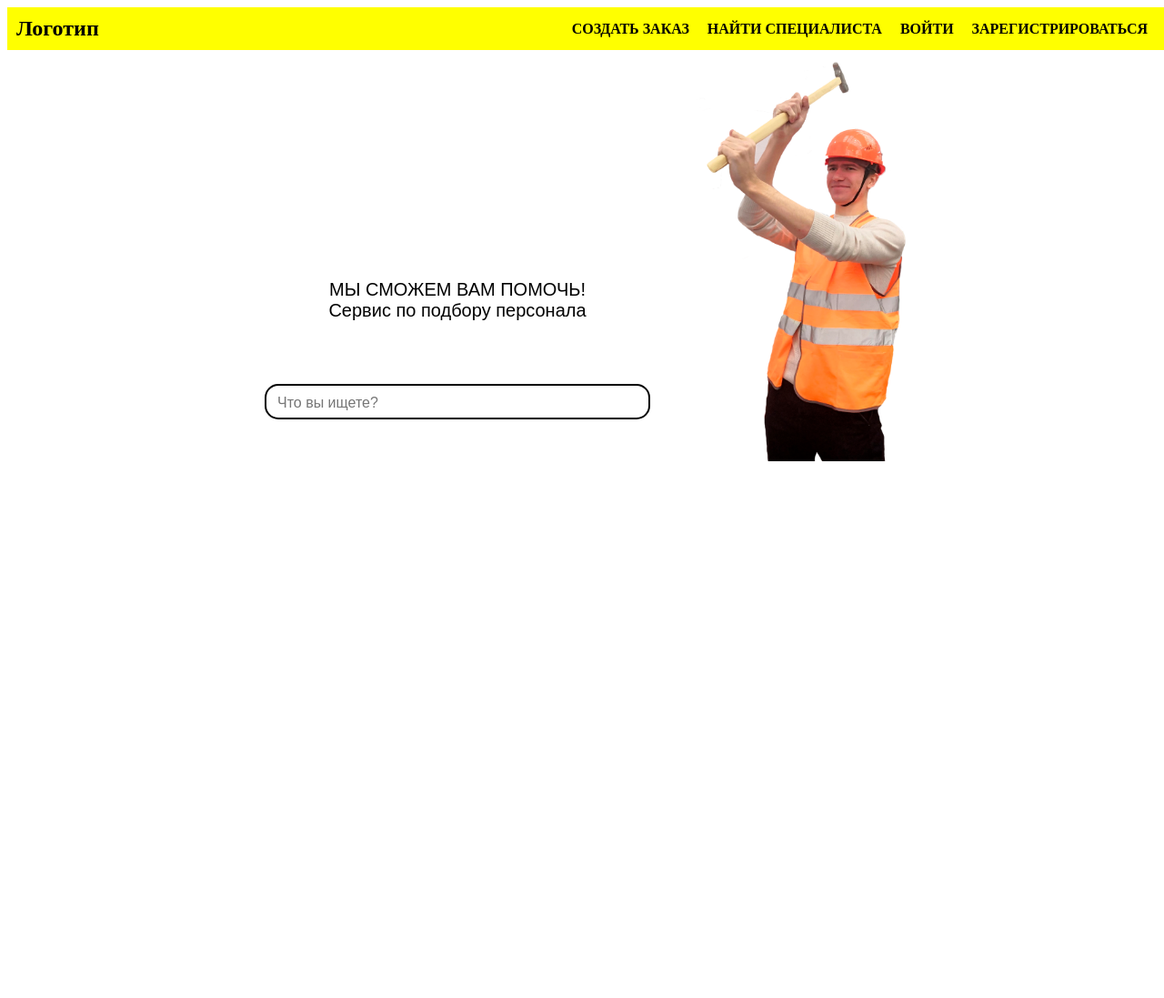
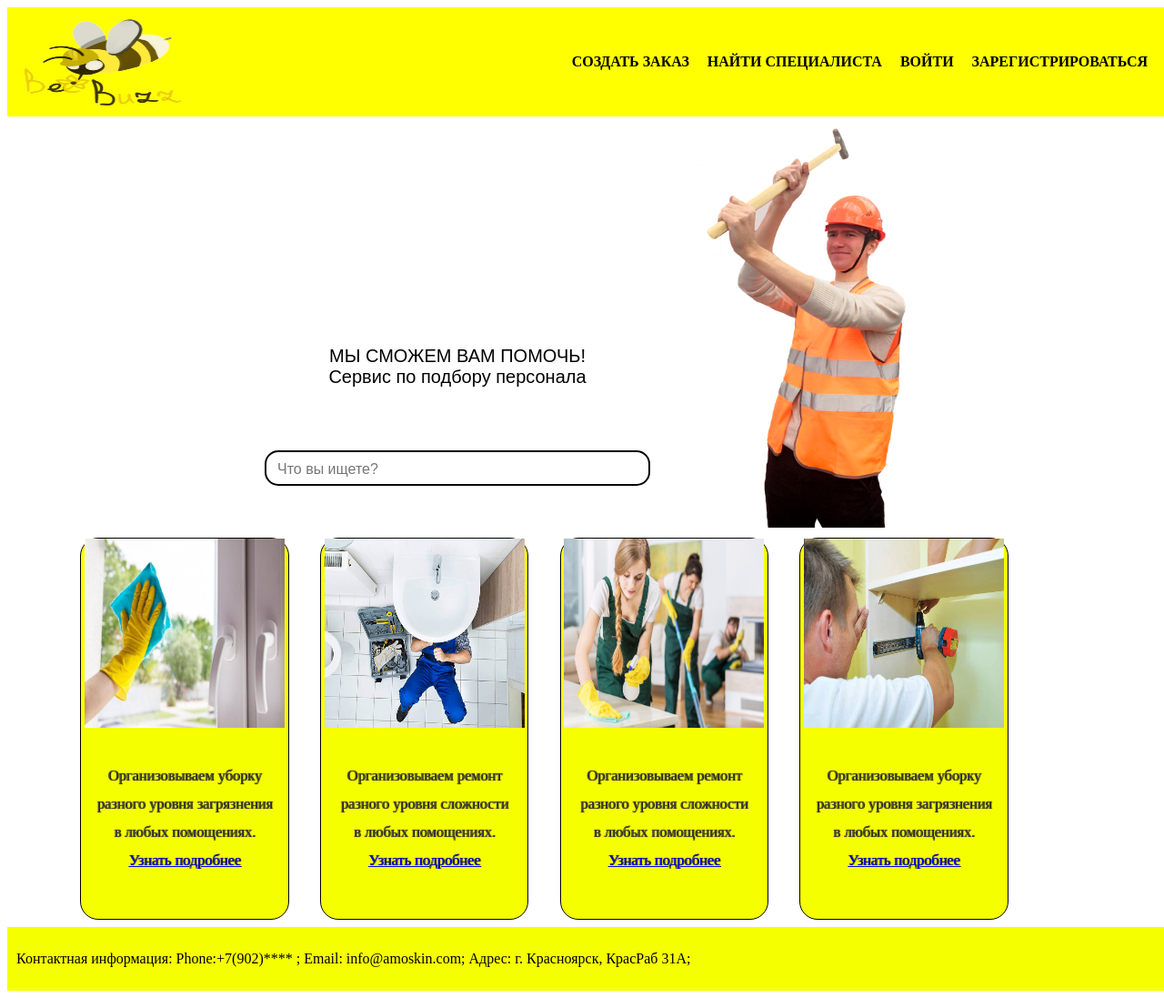
Before and after one commit to gambit515/Or_God_with_us, a Django app: page / in a window 1280 px wide. Shown: the whole page at 91% size. Before the commit the page ends 507 px from the top, so only its background shows below. Run offline with Django 4.2, Linux system fonts and the light colour scheme.

Commit message:
Прикрепил визитку

```diff
--- a/SpecialistSyte/main/static/main/css/mainsheet.css
+++ /dev/null
@@ -1,73 +0,0 @@
-header {
-  display: flex;
-  justify-content: space-between;
-  align-items: center;
-  background-color: yellow;
-  padding: 10px;
-  width: 100%;
-}
-
-.logo {
-  font-size: 24px;
-  font-weight: bold;
-  height: inherit;
-  display: flex;
-  justify-content: space-between;
-  align-items: center;
-}
-
-nav ul {
-  list-style: none;
-  margin: 0;
-  padding: 0;
-  display: flex;
-}
-
-nav li {
-  margin-right: 20px;
-}
-
-nav a {
-  color: black;
-  text-decoration: none;
-  font-weight: bold;
-  font-size: 16px;
-  text-transform: uppercase;
-}
-
-
-
-
-
-    .search-box {
-        display: flex;
-        background-color: white;
-        height: 15px;
-        width: 400px;
-        border-radius: 15px;
-        border: 2px solid black;
-        padding: 10px;
-        margin: auto;
-    }
-
-    .search-txt {
-        width: inherit;
-        height: inherit;
-        border: none;
-        outline: none;
-        background: none;
-        color: black;
-        font-size: 16px;
-        transition: .4s;
-    }
-
-    .lp {
-        width: 500px;
-        height: 200px;
-    }
-
-    .lp_lab {
-        font-size: 20px;
-        font-family: sans-serif;
-        text-align: center;
-    }
--- /dev/null
+++ b/SpecialistSyte/main/static/main/css/startsheet_1.css
@@ -0,0 +1,139 @@
+/*Фон*/
+
+/*body {
+  background-image: url("рабочие, log in.png");
+  background-repeat: no-repeat;
+  background-size: cover;
+}*/
+
+header {
+  display: flex;
+  justify-content: space-between;
+  align-items: center;
+  background-color: yellow;
+  padding: 10px;
+  width: 100%;
+}
+
+.logo {
+  width: 200px; /* установите нужную ширину */
+  height: 100px; /* установите нужную высоту */
+  /*margin: ; /* установите нужный отступ */
+}
+
+.logo img {
+  width: 100%;
+  height: 100%;
+  /*object-fit: contain;*/
+}
+
+nav ul {
+  list-style: none;
+  margin: 0;
+  padding: 0;
+  display: flex;
+}
+
+nav li {
+  margin-right: 20px;
+}
+
+nav a {
+  color: black;
+  text-decoration: none;
+  font-weight: bold;
+  font-size: 16px;
+  text-transform: uppercase;
+}
+
+
+
+
+
+.search-box {
+    display: flex;
+    background-color: white;
+    height: 15px;
+    width: 400px;
+    border-radius: 15px;
+    border: 2px solid black;
+    padding: 10px;
+    margin: auto;
+    }
+
+.search-txt {
+    width: inherit;
+    height: inherit;
+    border: none;
+    outline: none;
+    background: none;
+    color: black;
+    font-size: 16px;
+    transition: .4s;
+}
+
+.lp {
+    width: 500px;
+    height: 200px;
+}
+
+.lp_lab {
+    font-size: 20px;
+    font-family: sans-serif;
+    text-align: center;
+    }
+
+/*Блоки*/
+   .about{
+  color:#eb3f00;
+  text-shadow: 1px 0 1px #000;
+  text-align:center; /* позиционирование текста */
+  padding: 0.5em 0em; /* отступы для текста */
+ }
+.wrap_about{
+  width: 90%; /* занимаемая ширина блоков по отношению к браузеру */
+  margin: 0 auto; /* расположение секций по центру */
+ }
+.grid{
+  width: 20%; /* ширина белого блока */
+  float: left; /* выстраивание в ряд трех белых блоков */
+  background-color: #f6ff00; /* цвет блока */
+  border-radius: 20px; /*Закругленные края блока*/
+  margin: 0 1.5% 0 1.5%; /* отступы для белых блоков */
+  border: 1px solid black;
+  min-height: 300px; /* минимальная высота белых блоков */
+ }
+
+.grid p { /* значения свойств для параграфа белого блока */
+  color: #444444;
+  font-size: 1.02em;
+  text-align: center;
+  padding: 1em 1em 2em 1em;
+  line-height: 1.9em;
+ }
+ .grid > h3 > p> a {
+  background: #eb3f00;
+  color: #ffffff;
+  text-decoration: none;
+  -webkit-transition: 0.9s;  /*плавный переход*/
+  -moz-transition: 0.9s;
+  -o-transition: 0.9s;
+  transition: 0.9s;
+
+}
+
+.clear{ clear:both;} /* отмена float */
+
+
+
+ /*Подвал с детьми*/
+.podval {
+
+  background-color: #f6ff00;
+  margin: 0 auto;
+  display: flex;
+  max-width: 100%;
+  padding: 10px;
+  width: 100%;
+
+}
--- a/SpecialistSyte/main/templates/main/startsheet.html
+++ b/SpecialistSyte/main/templates/main/startsheet.html
@@ -5,13 +5,17 @@
 		<meta charset="UTF-8">
 	<link href='http://fonts.googleapis.com/css?family=Lato:100,300,400,700,900'
 	rel='stylesheet' type='text/css'>
-	<link href="{% static 'main/css/mainsheet.css' %}" rel="stylesheet" type="text/css" media="all" />
+	<link href="{% static 'main/css/startsheet_1.css' %}" rel="stylesheet" type="text/css" media="all" />
 	<meta name="viewport" content="width=device-width, initial-scale=1.0">
 	<link rel="stylesheet" type="style.css" >
+	 <link rel="icon" href="{% static 'main/images/startsheet_1.ico' %}" type="image/x-icon">
 		<title>BeeBuzz</title>
 
+
 <header>
-  <div class="logo">Логотип</div>
+ <div class="logo">
+  <a href="{% url 'main' %}"><img src="{% static 'main/images/startsheet_2.png' %}"alt=""/></a>
+</div>
   <nav>
     <ul>
       	<li><a href="#">Создать заказ</a></li>
@@ -39,10 +43,39 @@
 				</td>
 				<td>
 					<div class="image-vd">
-						<img src="{% static 'main/images/mainsheet_1.png' %}" width="270" align="right">
+						<img src="{% static 'main/images/startsheet_3.png' %}" width="270" align="right">
 					</div>
 				</td>
 			</tr>
 		</table>
+
+
+<section class="about">
+<div class="wrap_about">
+
+<article class="grid">
+  <img src="{% static 'main/images/startsheet_4.jpeg' %}" width="220px" height="208px" alt="">
+    <p>Организовываем уборку разного уровня загрязнения в любых помощениях. <a href="#"> Узнать подробнее</a></p>
+</article>
+<article class="grid">
+  <img  src="{% static 'main/images/startsheet_5.jpg' %}" width="220px" height="208px" alt="">
+    <p>Организовываем ремонт разного уровня сложности в любых помощениях. <a href="#">Узнать подробнее</a></p>
+</article>
+<article class="grid">
+  <img src="{% static 'main/images/startsheet_6.jpg' %}" width="220px" height="208px" alt="">
+    <p>Организовываем ремонт разного уровня сложности в любых помощениях. <a href="#">Узнать подробнее</a></p>
+</article>
+<article class="grid">
+  <img src="{% static 'main/images/startsheet_7.jpeg' %}" width="220px" height="208px" alt="">
+    <p>Организовываем уборку разного уровня загрязнения в любых помощениях. <a href="#"> Узнать подробнее</a></p>
+</article>
+<div class="clear"></div>
+</div>
+</section>
+
+  <div class="podval">
+        <p> Контактная информация: Phone:+7(902)**** ; Email: info@amoskin.com; Адрес: г. Красноярск, КрасРаб 31А; </p>
+      </div>
+
 	</body>
 	</html>
```
Also changed, not shown: SpecialistSyte/main/static/main/images/startsheet_1.ico (added), SpecialistSyte/main/static/main/images/startsheet_2.png (added), SpecialistSyte/main/static/main/images/startsheet_3.png (renamed from SpecialistSyte/main/static/main/images/mainsheet_1.png), SpecialistSyte/main/static/main/images/startsheet_4.jpeg (added), SpecialistSyte/main/static/main/images/startsheet_5.jpg (added), SpecialistSyte/main/static/main/images/startsheet_6.jpg (added), SpecialistSyte/main/static/main/images/startsheet_7.jpeg (added). Lines whose indentation alone changed are shown as unchanged.
